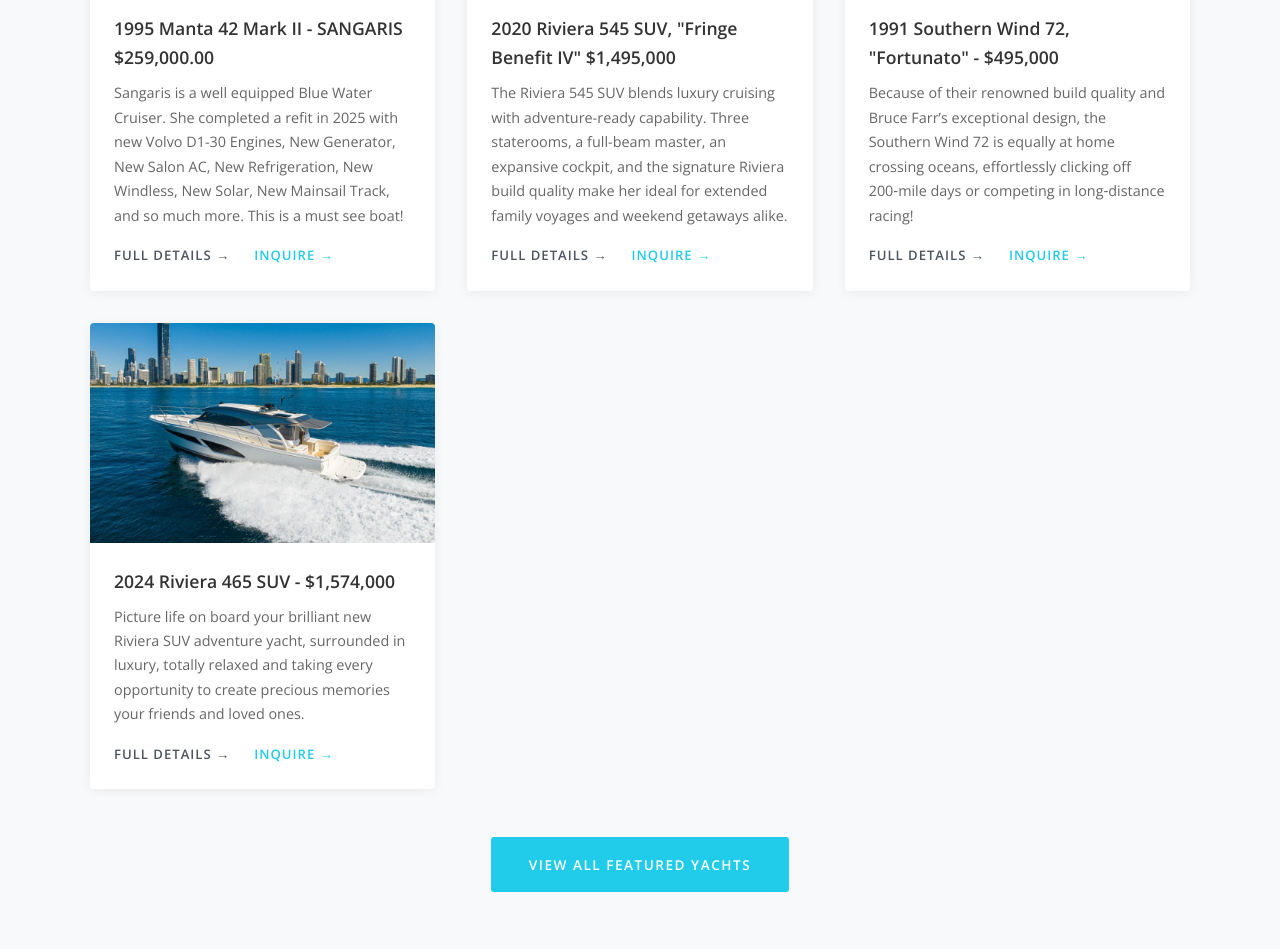
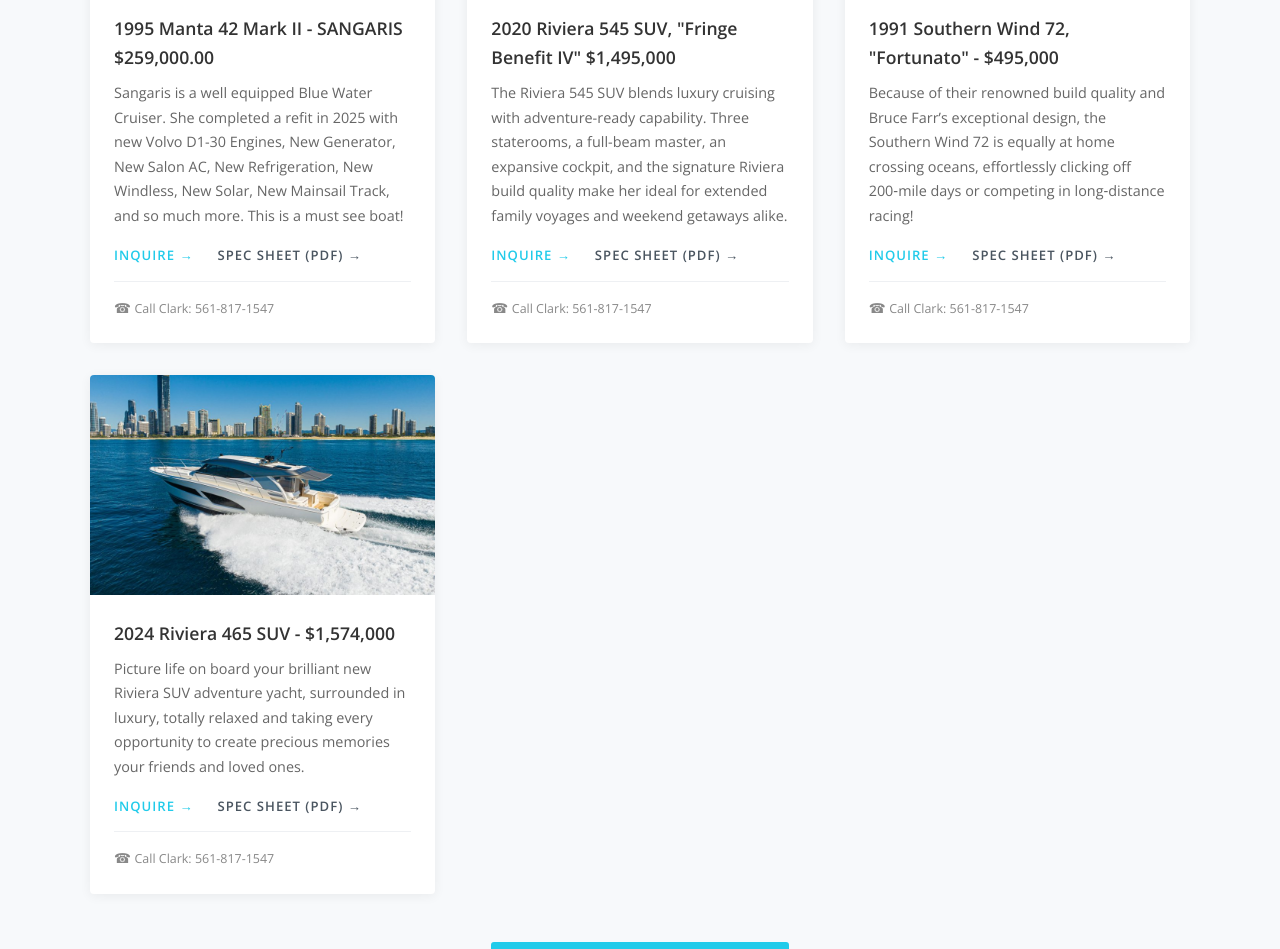
Before and after one commit to captainclarkhaley/haleyyachts-website, a PHP site: page / in a window 1280 px wide. Shown: the part 1123-2072 px from the top of the page. Run offline with PHP 8.4, Linux system fonts and the light colour scheme.

Commit message:
featured y

```diff
--- a/css/styles.css
+++ b/css/styles.css
@@ -357,6 +357,17 @@
 }
 .card-actions .card-link.card-link-secondary { color: #4a5560; }
 .card-actions .card-link.card-link-secondary:hover { color: #21cbea; }
+.card-call {
+    display: block;
+    margin-top: 14px;
+    padding-top: 14px;
+    border-top: 1px solid #eef0f3;
+    font-size: 0.78rem;
+    color: #888;
+    text-decoration: none;
+}
+.card-call:hover { color: #21cbea; }
+.card-call::before { content: '\260E\00A0'; font-size: 0.85rem; }
 
 /* ===== TWO-COLUMN LAYOUT ===== */
 .two-col {
--- a/js/featured-yachts.js
+++ b/js/featured-yachts.js
@@ -69,6 +69,16 @@
     return false;
 }
 
+// Strip the price portion from a yacht name so the email subject is clean.
+// "1995 Manta 42 Mark II - SANGARIS $259,000.00" -> "1995 Manta 42 Mark II - SANGARIS"
+function _fyStripPrice(name) {
+    return (name || '').replace(/[\s,\-]*\$[\d,\.]+.*$/, '').trim();
+}
+function _fyInquireMailto(name) {
+    const subject = encodeURIComponent(_fyStripPrice(name) + ' Inquiry');
+    return `mailto:clark@haleyyachts.com?subject=${subject}`;
+}
+
 function renderFeaturedYachts(containerId) {
     const container = document.getElementById(containerId);
     if (!container) return;
@@ -79,8 +89,9 @@
             : '';
         const imgLabel = y.image ? '' : 'Featured Yacht Image';
         const pdfLink = (y.pdf && y.pdf.trim())
-            ? `<a href="${y.pdf}" class="card-link card-link-secondary" target="_blank" rel="noopener">Full Details</a>`
+            ? `<a href="${y.pdf}" class="card-link card-link-secondary" target="_blank" rel="noopener">Spec Sheet (PDF)</a>`
             : '';
+        const inquireHref = _fyInquireMailto(y.name);
         return `
             <div class="card">
                 <div class="card-img" style="${imgStyle}">${imgLabel}</div>
@@ -88,9 +99,10 @@
                     <h3>${y.name}</h3>
                     <p>${y.description}</p>
                     <div class="card-actions">
+                        <a href="${inquireHref}" class="card-link">Inquire</a>
                         ${pdfLink}
-                        <a href="${y.link}" class="card-link">${y.linkText}</a>
                     </div>
+                    <a href="tel:5618171547" class="card-call">Call Clark: 561-817-1547</a>
                 </div>
             </div>
         `;
```
Also changed, not shown: admin/featured-yachts.html (+22 -8 lines).
